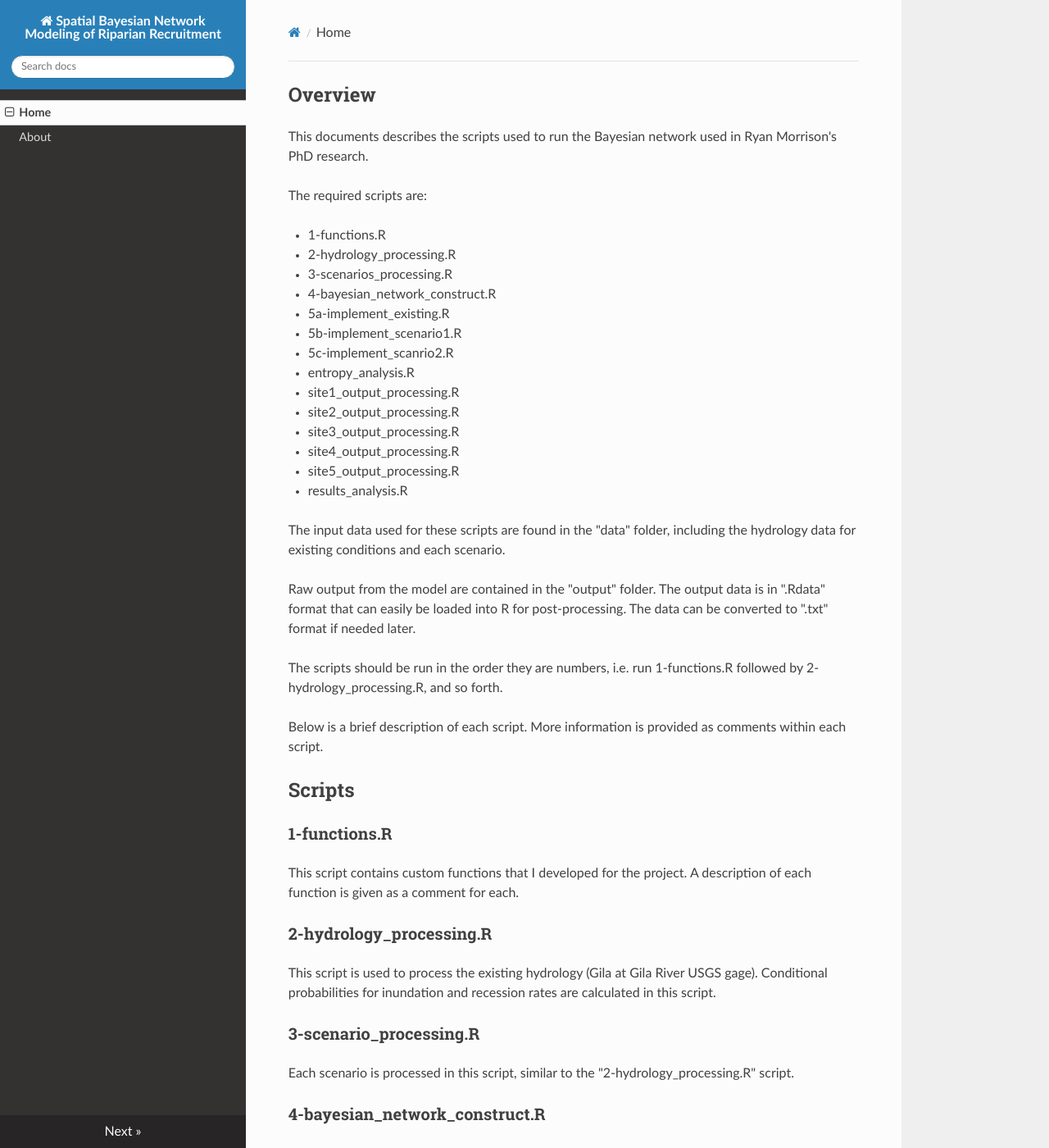
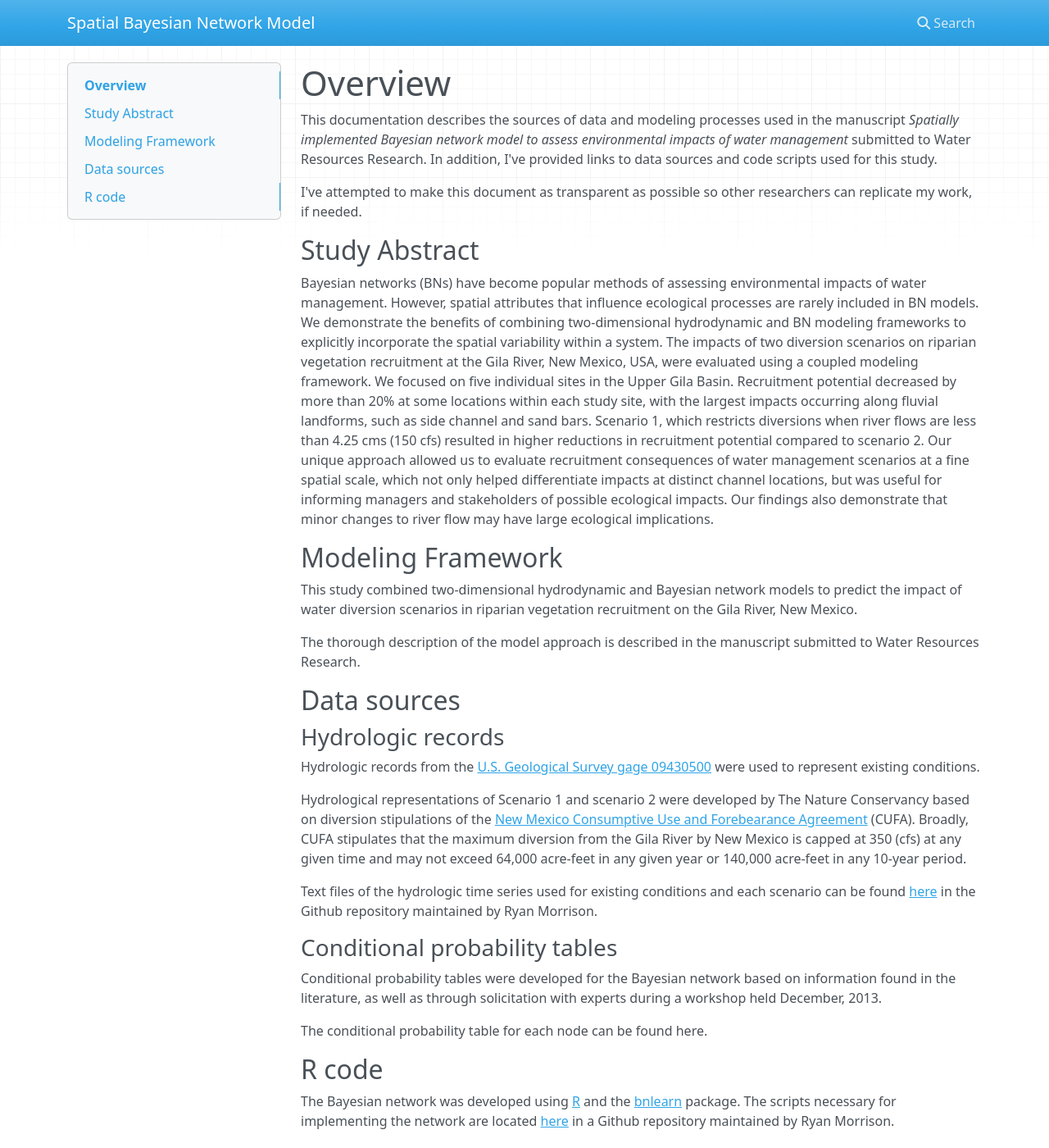
Before and after one commit to ryanmorrison/bayesian_network, an MkDocs documentation site: the page built from documentation/docs/index.md, in a window 1280 px wide and 1400 px high. Shown: the whole window at 82% size. Built offline with MkDocs 1.6.1, drawn with Linux system fonts in a browser that asks for light colours; nearby versions of some CDN libraries; old or Windows-style settings are respelled for this version of MkDocs; some of the changed text lies outside the part shown.

Commit message:
Changes to documentation

```diff
--- a/documentation/docs/index.md
+++ b/documentation/docs/index.md
@@ -1,8 +1,40 @@
-## Overview ##
+# Overview #
 
-This documents describes the scripts used to run the Bayesian network used in Ryan Morrison's PhD research.
+This documentation describes the sources of data and modeling processes used in the manuscript *Spatially implemented Bayesian network model to assess environmental impacts of water management* submitted to Water Resources Research. In addition, I've provided links to data sources and code scripts used for this study.
 
-The required scripts are:
+I've attempted to make this document as transparent as possible so other researchers can replicate my work, if needed.
+
+## Study Abstract ##
+
+Bayesian networks (BNs) have become popular methods of assessing environmental impacts of water management. However, spatial attributes that influence ecological processes are rarely included in BN models. We demonstrate the benefits of combining two-dimensional hydrodynamic and BN modeling frameworks to explicitly incorporate the spatial variability within a system. The impacts of two diversion scenarios on riparian vegetation recruitment at the Gila River, New Mexico, USA, were evaluated using a coupled modeling framework. We focused on five individual sites in the Upper Gila Basin. Recruitment potential decreased by more than 20% at some locations within each study site, with the largest impacts occurring along fluvial landforms, such as side channel and sand bars. Scenario 1, which restricts diversions when river flows are less than 4.25 cms (150 cfs) resulted in higher reductions in recruitment potential compared to scenario 2. Our unique approach allowed us to evaluate recruitment consequences of water management scenarios at a fine spatial scale, which not only helped differentiate impacts at distinct channel locations, but was useful for informing managers and stakeholders of possible ecological impacts. Our findings also demonstrate that minor changes to river flow may have large ecological implications.
+
+## Modeling Framework ##
+
+This study combined two-dimensional hydrodynamic and Bayesian network models to predict the impact of water diversion scenarios in riparian vegetation recruitment on the Gila River, New Mexico.
+
+The thorough description of the model approach is described in the manuscript submitted to Water Resources Research.
+
+## Data sources ##
+
+### Hydrologic records ###
+
+Hydrologic records from the [U.S. Geological Survey gage 09430500][USGS] were used to represent existing conditions.
+
+Hydrological representations of Scenario 1 and scenario 2 were developed by The Nature Conservancy based on diversion stipulations of the [New Mexico Consumptive Use and Forebearance Agreement][CUFA] (CUFA). Broadly, CUFA stipulates that the maximum diversion from the Gila River by New Mexico is capped at 350 (cfs) at any given time and may not exceed 64,000 acre-feet in any given year or 140,000 acre-feet in any 10-year period.
+
+Text files of the hydrologic time series used for existing conditions and each scenario can be found [here][gitdata] in the Github repository maintained by Ryan Morrison.
+
+### Conditional probability tables ###
+
+Conditional probability tables were developed for the Bayesian network based on information found in the literature, as well as through solicitation with experts during a workshop held December, 2013.
+
+The conditional probability table for each node can be found here.
+
+## R code ##
+
+The Bayesian network was developed using [R][r] and the [bnlearn][bn] package. The scripts necessary for implementing the network are located [here][git] in a Github repository maintained by Ryan Morrison.
+
+The following scripts are required:
 
 - 1-functions.R
 - 2-hydrology_processing.R
@@ -27,44 +59,56 @@ The scripts should be run in the order they are numbers, i.e. run 1-functions.R
 
 Below is a brief description of each script. More information is provided as comments within each script.
 
-## Scripts ##
-
-### 1-functions.R ###
+**1-functions.R**
 
 This script contains custom functions that I developed for the project. A description of each function is given as a comment for each.
 
-### 2-hydrology_processing.R ###
+**2-hydrology_processing.R**
 
 This script is used to process the existing hydrology (Gila at Gila River USGS gage). Conditional probabilities for inundation and recession rates are calculated in this script.
 
-### 3-scenario_processing.R ###
+**3-scenario_processing.R**
 
 Each scenario is processed in this script, similar to the "2-hydrology_processing.R" script.
 
-### 4-bayesian_network_construct.R ###
+**4-bayesian_network_construct.R**
 
 This script is used to build and Bayesian network used to infer recruitment potential. Conditional probabilities for each node are populated using results from the "2-hydrology_processing.R" and "3-scenario_processing.R" scripts.
 
-### 5a-implement_existing.R ###
+**5a-implement_existing.R**
 
 This script is used to implement the Bayesian network using existing conditions. The BN is implemented on a cell-by-cell basis and instantiated with evidence based on existing conditions.
 
-### 5b-implement_scenario1.R ###
+**5b-implement_scenario1.R**
 
 This script does the same thing as "5a-implement_existing.R" but for scenario 1.
 
-### 5c-implement_scenario2.R ###
+**5c-implement_scenario2.R**
 
 This script does the same thing as "5a-implement_existing.R" but for scenario 2.
 
-### entropy_analysis.R ###
+**entropy_analysis.R**
 
 This script performs an entropy reduction analysis on the Bayesian network developed using "4-bayesian_network_construct.R".
 
-### site*_output_processing.R ###
+**site*_output_processing.R**
 
 These scripts process the BN model output for each site, including data aggregation and sorting. Also, they contain the code used to assign the correct geographic projection to the results for spatial plotting.
 
-### results_analysis.R ###
+**results_analysis.R**
 
 This script contains all the R-code used to analyze model results and create figures.
+
+
+
+
+
+
+
+
+[USGS]: http://waterdata.usgs.gov/usa/nwis/uv?site_no=09430500
+[CUFA]: http://www.ose.state.nm.us/PDF/ISC/BasinsPrograms/GilaSanFrancisco/Final-CUFA-Oct27-2005.pdf
+[gitdata]: https://github.com/munich1204/bayesian_network/tree/master/data
+[bn]: http://www.bnlearn.com
+[r]: http://www.r-project.org
+[git]: https://github.com/munich1204/bayesian_network
--- a/documentation/mkdocs.yml
+++ b/documentation/mkdocs.yml
@@ -1,5 +1,3 @@
-site_name: Spatial Bayesian Network Modeling of Riparian Recruitment
+site_name: Spatial Bayesian Network Model
 pages:
 - [index.md, Home]
-- [about.md, About]
-theme: readthedocs
```
Also changed, not shown: documentation/docs/code.md (added, +66 -0 lines), documentation/docs/framework.md (added, +5 -0 lines), documentation/docs/data.md (added).
